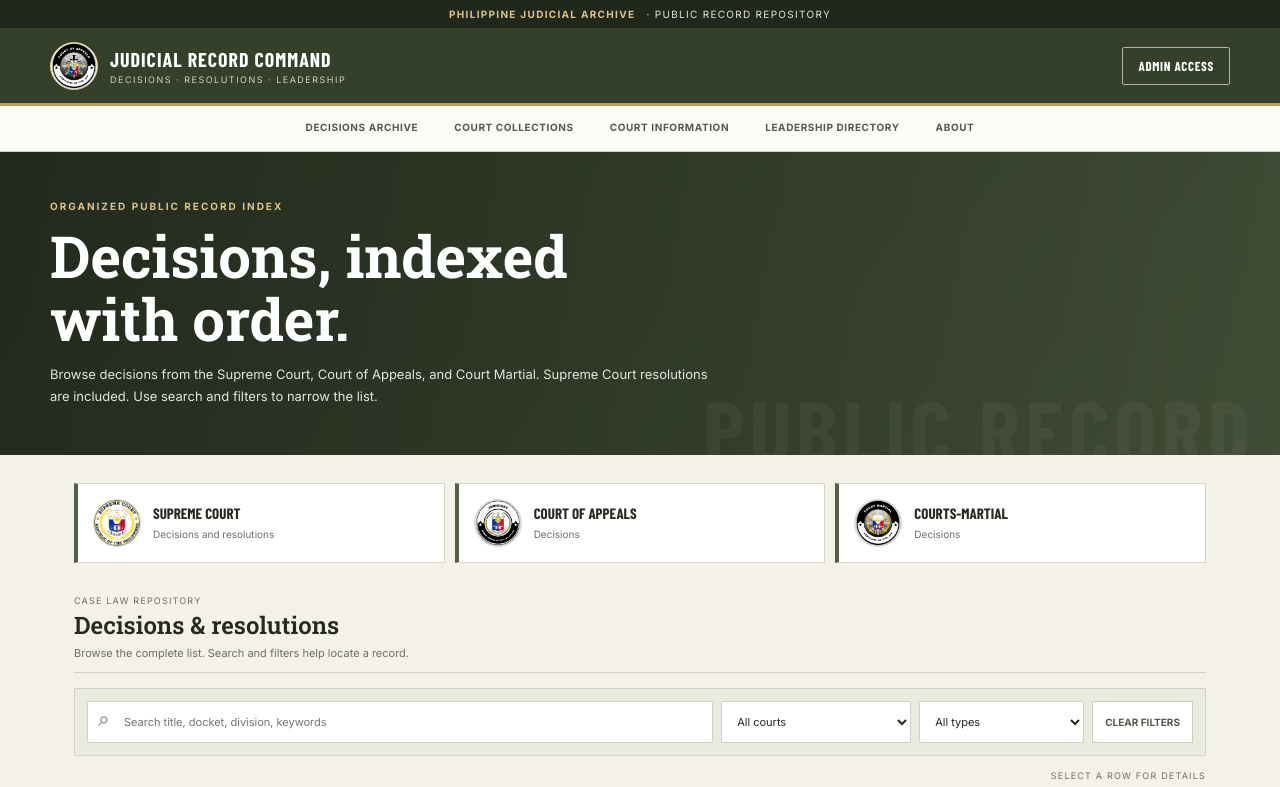
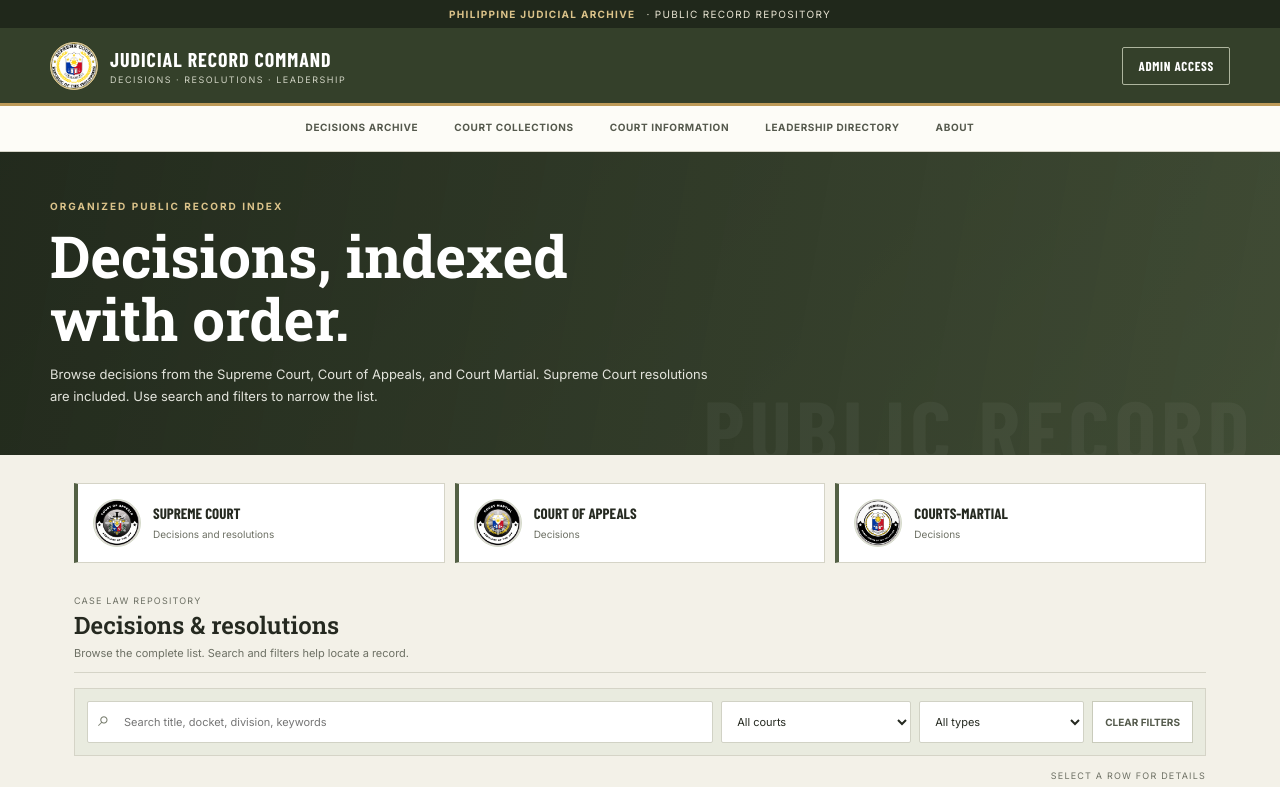
Before and after one commit to parjudiciaryph/judiciary.ph, a plain HTML site: page index.html in a window 1280 px wide. Shown: the top 787 px of the page. Drawn offline with nearby package versions, Linux system fonts and the light colour scheme.

Commit message:
Exchange Judiciary and Court of Appeals logo assignments

```diff
--- a/index.html
+++ b/index.html
@@ -22,11 +22,11 @@
 </head>
 <body>
   <div class="top-strip"><b>Philippine Judicial Archive</b> · Public record repository</div>
-  <header class="topbar"><a class="brand" href="#top" aria-label="Philippine Judicial Archive home"><span class="seal"><img src="JOINT_SPECIAL_OPERATIONS_20261125_225253_0000.png" alt="Judiciary seal"></span><span><strong>Judicial Record Command</strong><small>Decisions · Resolutions · Leadership</small></span></a><button class="admin-button" id="admin-open">Admin access</button></header>
+  <header class="topbar"><a class="brand" href="#top" aria-label="Philippine Judicial Archive home"><span class="seal"><img src="IMG_f38f7ae3-5102-4b0a-8a1a-5417c4b7edd0.png" alt="Supreme Court seal"></span><span><strong>Judicial Record Command</strong><small>Decisions · Resolutions · Leadership</small></span></a><button class="admin-button" id="admin-open">Admin access</button></header>
   <nav class="nav" aria-label="Main navigation"><a href="#archive">Decisions archive</a><a href="#courts">Court collections</a><a href="#court-information">Court information</a><a href="#leadership">Leadership directory</a><a href="#about">About</a></nav>
   <section class="hero" id="top"><div class="kicker">Organized public record index</div><h1>Decisions, indexed<br>with order.</h1><p>Browse decisions from the Supreme Court, Court of Appeals, and Court Martial. Supreme Court resolutions are included. Use search and filters to narrow the list.</p></section>
   <main class="main">
-    <section id="courts" aria-label="Court collections"><div class="court-grid"><article class="court-card"><span class="court-mark"><img src="IMG_f38f7ae3-5102-4b0a-8a1a-5417c4b7edd0.png" alt="Supreme Court seal"></span><div><strong>Supreme Court</strong><span>Decisions and resolutions</span></div></article><article class="court-card"><span class="court-mark"><img src="JOINT_SPECIAL_OPERATIONS_20261125_230046_0000.png" alt="Court of Appeals seal"></span><div><strong>Court of Appeals</strong><span>Decisions</span></div></article><article class="court-card"><span class="court-mark"><img src="JOINT_SPECIAL_OPERATIONS_20261125_231103_0000.png" alt="Court Martial seal"></span><div><strong>Courts-Martial</strong><span>Decisions</span></div></article></div></section>
+    <section id="courts" aria-label="Court collections"><div class="court-grid"><article class="court-card"><span class="court-mark"><img src="JOINT_SPECIAL_OPERATIONS_20261125_225253_0000.png" alt="Judiciary seal"></span><div><strong>Supreme Court</strong><span>Decisions and resolutions</span></div></article><article class="court-card"><span class="court-mark"><img src="JOINT_SPECIAL_OPERATIONS_20261125_231103_0000.png" alt="Court Martial seal"></span><div><strong>Court of Appeals</strong><span>Decisions</span></div></article><article class="court-card"><span class="court-mark"><img src="JOINT_SPECIAL_OPERATIONS_20261125_230046_0000.png" alt="Court of Appeals seal"></span><div><strong>Courts-Martial</strong><span>Decisions</span></div></article></div></section>
     <section id="archive" aria-labelledby="archive-title"><div class="section-heading"><div><div class="eyebrow">Case law repository</div><h2 id="archive-title">Decisions &amp; resolutions</h2><p>Browse the complete list. Search and filters help locate a record.</p></div></div><div class="filter-panel"><div class="filters"><label class="search"><input class="control" id="search" type="search" placeholder="Search title, docket, division, keywords" aria-label="Search the decisions list"></label><select class="control" id="court-filter" aria-label="Filter by court"><option value="all">All courts</option><option>Supreme Court</option><option>Court of Appeals</option><option>Court Martial</option></select><select class="control" id="type-filter" aria-label="Filter by record type"><option value="all">All types</option><option>Decision</option><option>Resolution</option></select><button class="clear-button" id="clear">Clear filters</button></div></div><div class="toolbar"><span class="results" id="results" aria-live="polite"></span><span class="eyebrow">Select a row for details</span></div><div id="records-list"></div></section>
     <section class="court-info" id="court-information" aria-labelledby="court-information-title"><div class="section-heading"><div><div class="eyebrow">Court roles and jurisdiction</div><h2 id="court-information-title">About the courts</h2><p>Background information supplied for this project.</p></div></div><div class="court-detail-grid"><article class="court-detail"><h3>Supreme Court</h3><p>The Supreme Court is the highest court of the Judiciary, headed by the Chief Justice and up to six Associate Justices. The Chief Justice also leads the administration of the entire Judicial Branch. The Court interprets the Constitution and decides cases involving serious legal questions.</p></article><article class="court-detail"><h3>Court of Appeals</h3><p>The Court of Appeals is the intermediate appellate court between the Courts-Martial and the Supreme Court. It reviews final judgments, orders, and resolutions of the Courts-Martial and administrative decisions within its jurisdiction.</p></article><article class="court-detail"><h3>Courts-Martial</h3><p>The Courts-Martial are the trial courts of the Judiciary under the exclusive authority and supervision of the Judiciary. They exercise original jurisdiction over grave and capital felonies and other matters assigned by law.</p></article></div></section>
     <section class="leadership" id="leadership" aria-labelledby="leadership-title"><div class="section-heading"><div><div class="eyebrow">Positions in order · office holders</div><h2 id="leadership-title">Leadership directory</h2><p>Separate court directories; not a claim that one court supervises another.</p></div><button class="secondary-button" id="manage-roster">Manage directory</button></div><p class="leadership-intro">Add positions in the correct order and enter the current holder. Verify appointments and authority against official sources.</p><div class="roster-grid" id="roster"></div></section>
```
